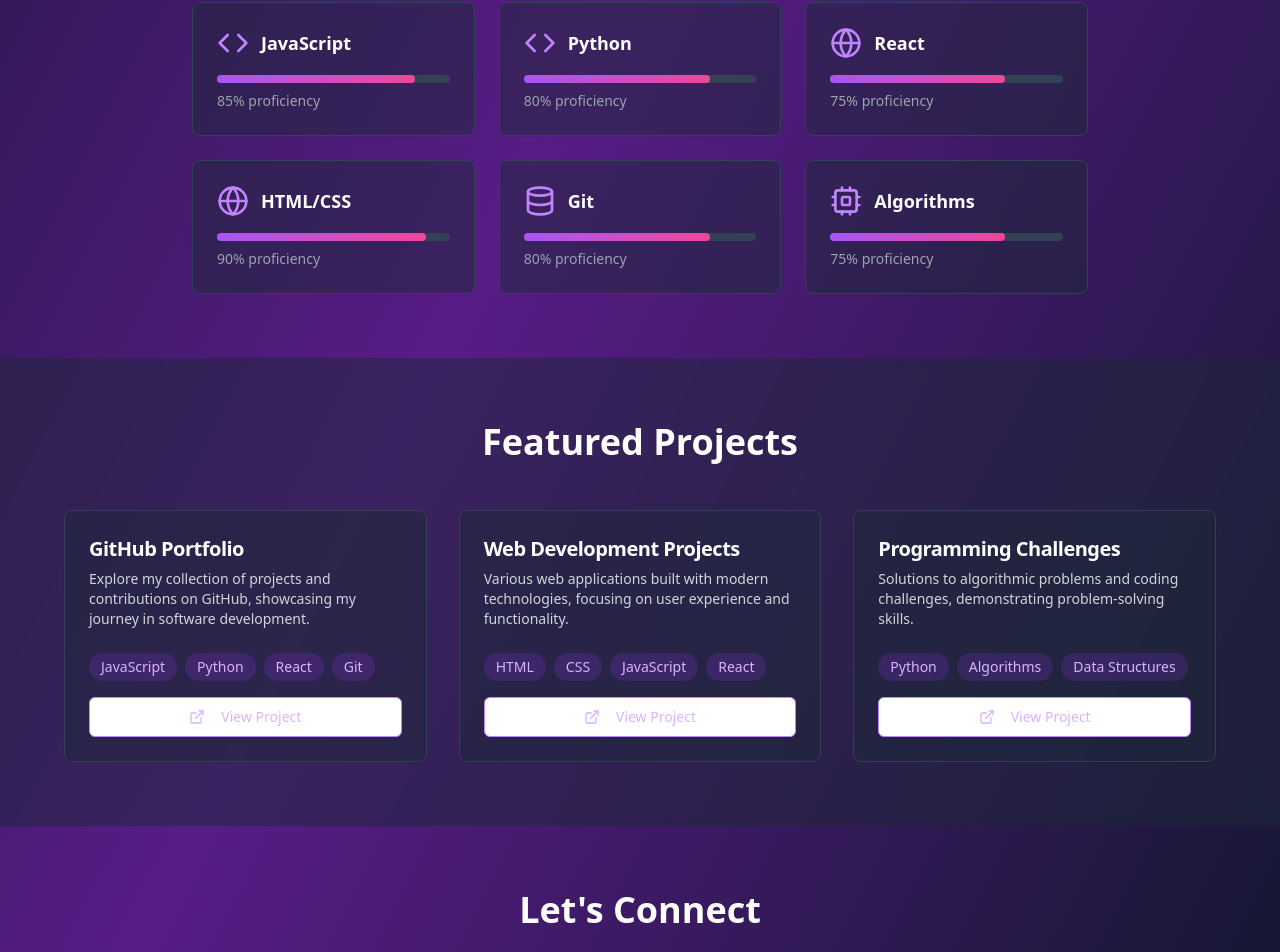
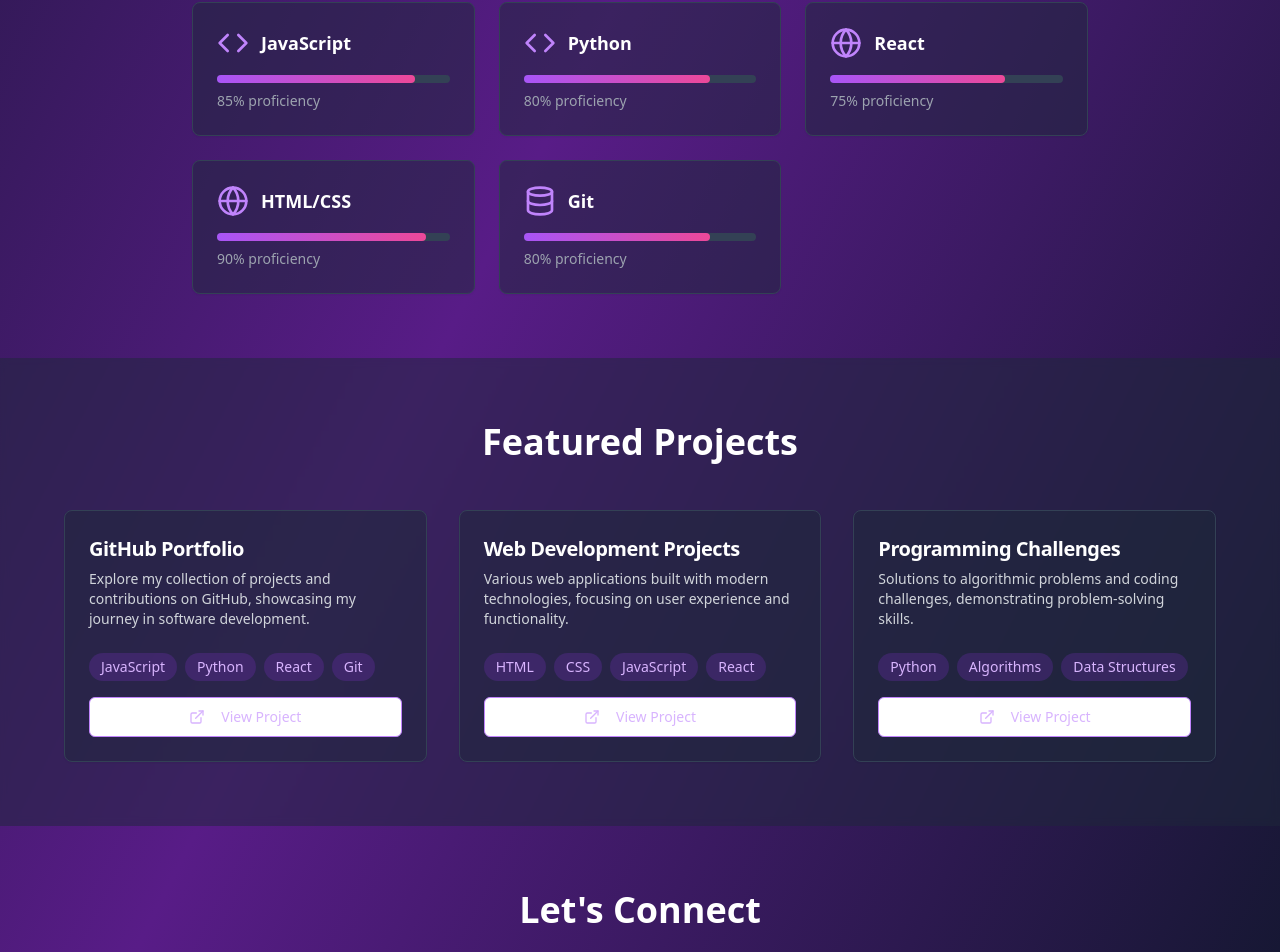
Before and after one commit to RitaAkankunda/My-profile, a React (Vite) app: page / in a window 1280 px wide. Shown: the part 1306-2258 px from the top of the page. Built offline with nearby package versions, Linux system fonts and the light colour scheme.

Commit message:
Remove algorithms from skills
Remove algorithms from the skills and technologies section.

```diff
--- a/src/pages/Index.tsx
+++ b/src/pages/Index.tsx
@@ -1,4 +1,3 @@
-
 import { useState, useEffect } from 'react';
 import { Github, Linkedin, Mail, ExternalLink, Code, Database, Globe, Cpu } from 'lucide-react';
 import { Button } from '@/components/ui/button';
@@ -37,8 +36,7 @@ const Index = () => {
     { name: "Python", icon: Code, level: 80 },
     { name: "React", icon: Globe, level: 75 },
     { name: "HTML/CSS", icon: Globe, level: 90 },
-    { name: "Git", icon: Database, level: 80 },
-    { name: "Algorithms", icon: Cpu, level: 75 }
+    { name: "Git", icon: Database, level: 80 }
   ];
 
   return (
```
